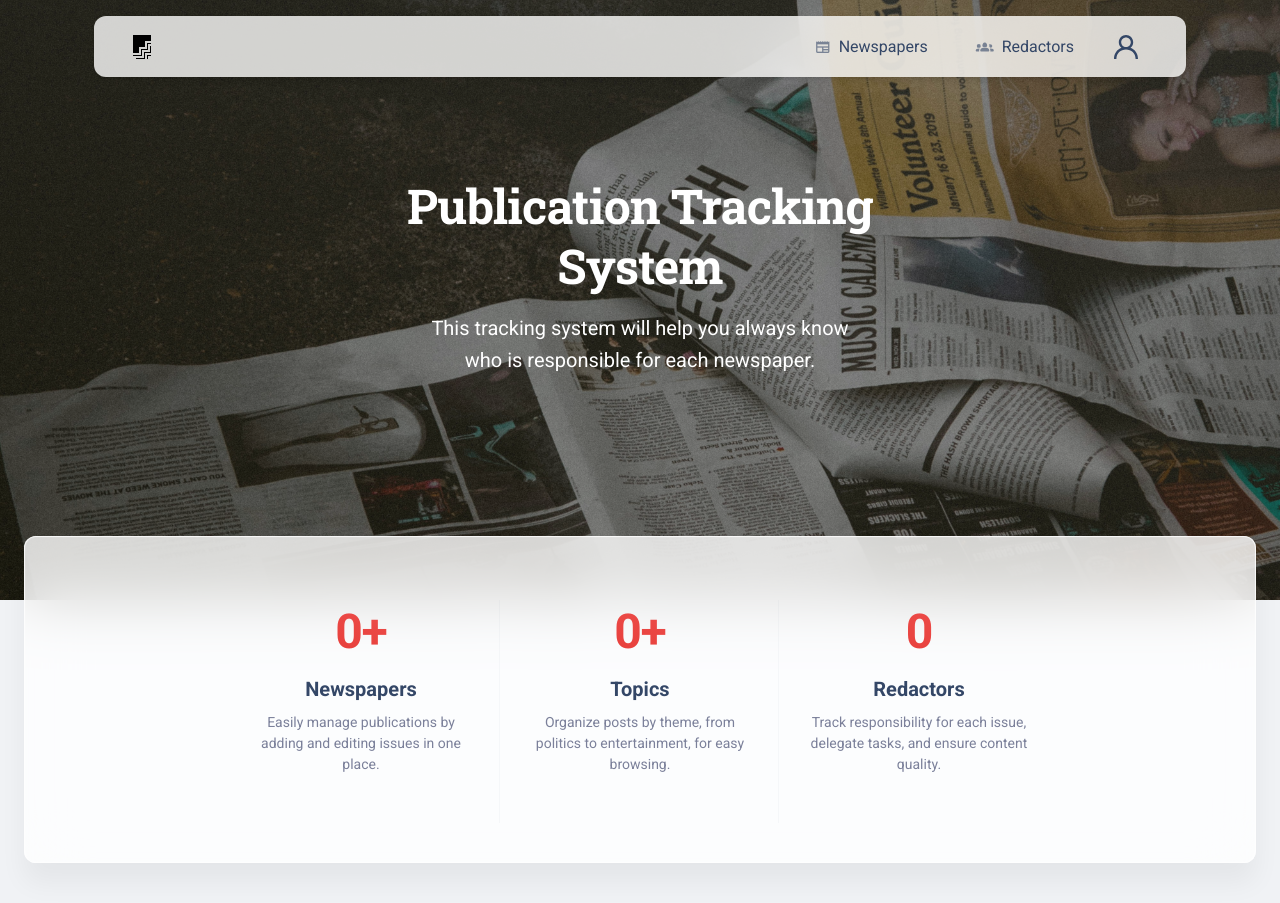
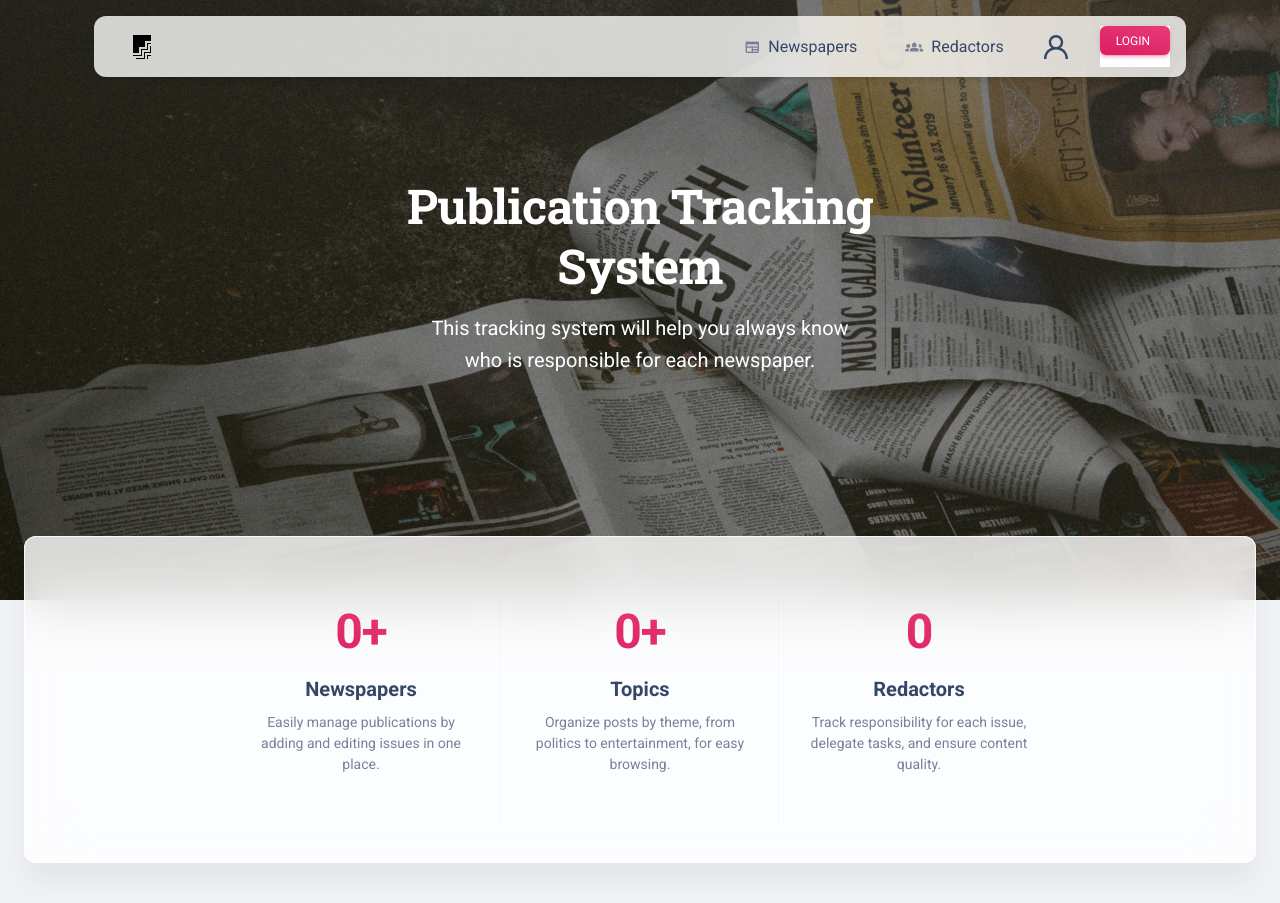
Before and after one commit to buhova/publication-tracking-system, a Django app: page / in a window 1280 px wide. Shown: the top 903 px of the page. Run offline with Django 5.2, Linux system fonts and the light colour scheme; data that the repository does not hold is empty; some libraries are stand-ins or nearby versions.

Commit message:
style: change main color to primary in templates

```diff
--- a/templates/home/index.html
+++ b/templates/home/index.html
@@ -27,7 +27,7 @@
             <div class="row">
               <div class="col-md-4 position-relative">
                 <div class="p-3 text-center">
-                  <h1 class="text-gradient text-danger"><span id="state1" countTo="{{ num_newspapers }}">0</span>+</h1>
+                  <h1 class="text-gradient text-primary"><span id="state1" countTo="{{ num_newspapers }}">0</span>+</h1>
                   <h5 class="mt-3">Newspapers</h5>
                   <p class="text-sm font-weight-normal">Easily manage publications by adding and editing issues in one place.</p>
                 </div>
@@ -35,7 +35,7 @@
               </div>
               <div class="col-md-4 position-relative">
                 <div class="p-3 text-center">
-                  <h1 class="text-gradient text-danger"> <span id="state2" countTo="{{ num_topics }}">0</span>+</h1>
+                  <h1 class="text-gradient text-primary"> <span id="state2" countTo="{{ num_topics }}">0</span>+</h1>
                   <h5 class="mt-3">Topics</h5>
                   <p class="text-sm font-weight-normal">Organize posts by theme, from politics to entertainment, for easy browsing.</p>
                 </div>
@@ -43,7 +43,7 @@
               </div>
               <div class="col-md-4">
                 <div class="p-3 text-center">
-                  <h1 class="text-gradient text-danger" id="state3" countTo="{{ num_redactors }}">0</h1>
+                  <h1 class="text-gradient text-primary" id="state3" countTo="{{ num_redactors }}">0</h1>
                   <h5 class="mt-3">Redactors</h5>
                   <p class="text-sm font-weight-normal">Track responsibility for each issue, delegate tasks, and ensure content quality.</p>
                 </div>
--- a/templates/includes/navigation.html
+++ b/templates/includes/navigation.html
@@ -45,7 +45,7 @@
 
                         <form method="post" action="{% url 'logout' %}">
                           {% csrf_token %}
-                          <button type="submit" class="btn btn-sm bg-gradient-danger mb-0 me-1 mt-2 mt-md-0 dropdown-item border-radius-md">
+                          <button type="submit" class="btn btn-sm bg-gradient-primary mb-0 me-1 mt-2 mt-md-0 dropdown-item border-radius-md">
                             Logout
                           </button>
                         </form>
@@ -54,7 +54,8 @@
                         <span>My profile</span>
                         </a>
 
-                        <a href="{% url 'login' %}" class="btn btn-sm bg-gradient-danger mb-0 me-1 mt-2 mt-md-0 dropdown-item border-radius-md">
+                        <li class="nav-item list-group-item border-0 p-0 dropdown dropdown-hover dropdown-subitem">
+                        <a href="{% url 'login' %}" class="btn btn-sm bg-gradient-primary mb-0 me-1 mt-2 mt-md-0 dropdown-item border-radius-md">
                           <span>Login</span>
                         </a>
                       {% endif %}
@@ -72,7 +73,7 @@
 
                     <form method="post" action="{% url 'logout' %}">
                       {% csrf_token %}
-                      <button type="submit" class="btn btn-sm bg-gradient-danger mb-0 me-1 mt-2 mt-md-0 border-radius-md">
+                      <button type="submit" class="btn btn-sm bg-gradient-primary mb-0 me-1 mt-2 mt-md-0 border-radius-md">
                         Logout
                       </button>
                     </form>
@@ -82,7 +83,7 @@
                     <span>My profile</span>
                   </a>
 
-                    <a href="{% url 'login' %}" class="btn btn-sm bg-gradient-danger mb-0 me-1 mt-2 mt-md-0 border-radius-md">
+                    <a href="{% url 'login' %}" class="btn btn-sm bg-gradient-primary mb-0 me-1 mt-2 mt-md-0 border-radius-md">
                       <span>Login</span>
                     </a>
                   {% endif %}
```
